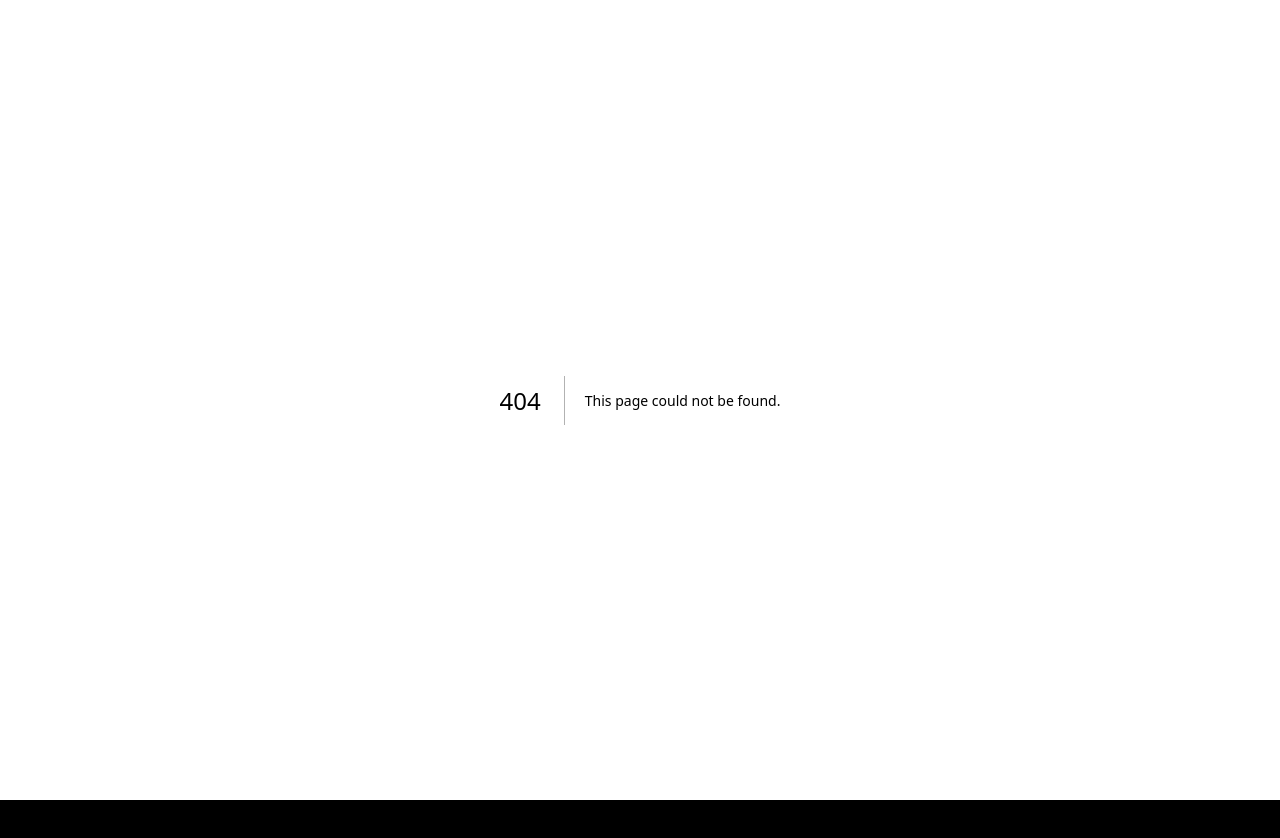
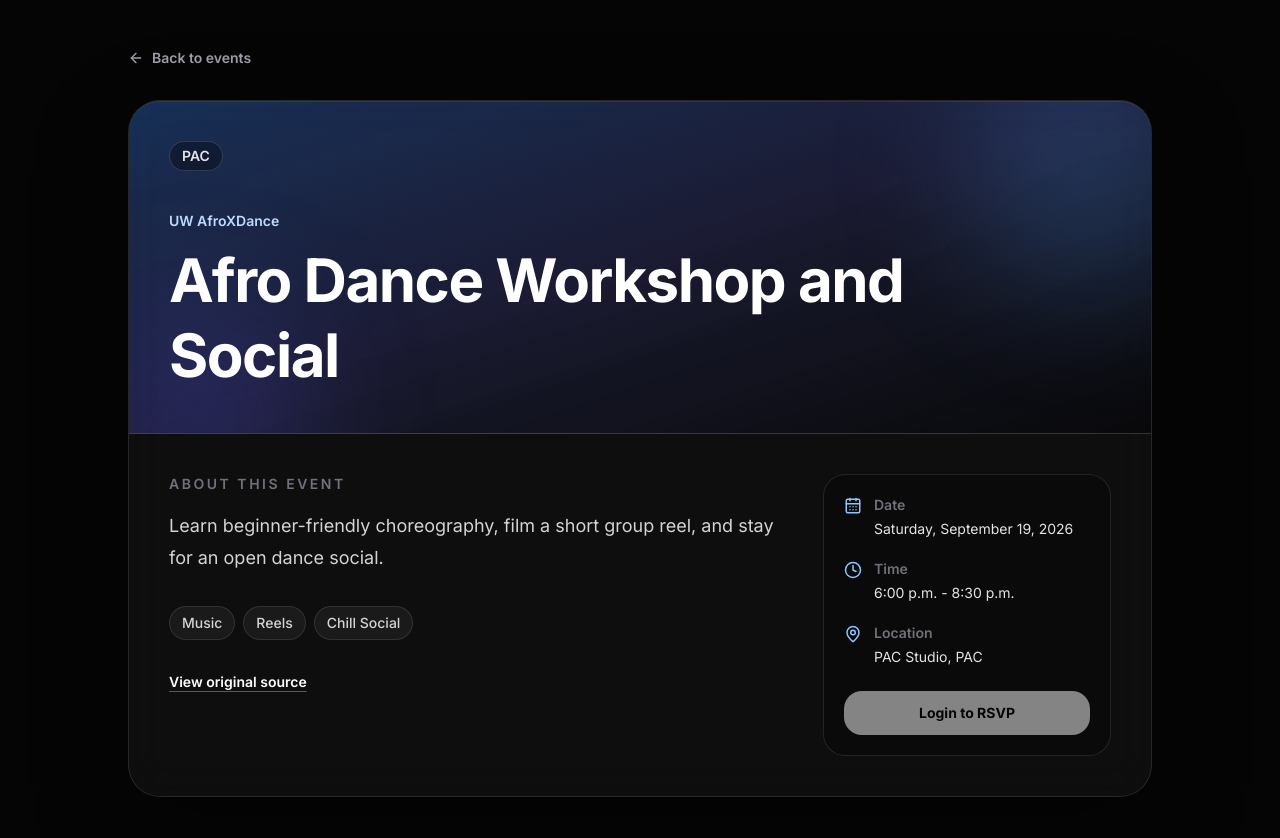
Before and after one commit to RyanM2604/Project-Hermes, a Next.js app: page /events/event-afroxdance-workshop in a window 1280 px wide. Before the commit this address had no page. Shown: the top 838 px of the page. Before the commit the page ends 800 px from the top, so only its background shows below. Built offline with nearby package versions, Linux system fonts and the light colour scheme.

Commit message:
feat: add event detail pages

```diff
--- /dev/null
+++ b/src/app/events/[id]/page.tsx
@@ -0,0 +1,181 @@
+import Link from "next/link";
+import { ArrowLeft, CalendarDays, Clock, MapPin } from "lucide-react";
+
+import { mockEvents } from "@/lib/events";
+import type { HermesEvent } from "@/types/event";
+
+const dateFormatter = new Intl.DateTimeFormat("en-CA", {
+  weekday: "long",
+  month: "long",
+  day: "numeric",
+  year: "numeric",
+  timeZone: "America/Toronto",
+});
+
+const timeFormatter = new Intl.DateTimeFormat("en-CA", {
+  hour: "numeric",
+  minute: "2-digit",
+  timeZone: "America/Toronto",
+});
+
+function formatTag(tag: HermesEvent["tags"][number]) {
+  return tag
+    .split("-")
+    .map((word) => word[0].toUpperCase() + word.slice(1))
+    .join(" ");
+}
+
+export function generateStaticParams() {
+  return mockEvents.map((event) => ({ id: event.id }));
+}
+
+export default async function EventDetailPage({
+  params,
+}: PageProps<"/events/[id]">) {
+  const { id } = await params;
+  const event = mockEvents.find((candidate) => candidate.id === id);
+
+  if (!event) {
+    return (
+      <main className="flex min-h-screen items-center justify-center bg-[#050505] px-5 text-white">
+        <div className="max-w-md text-center">
+          <p className="mb-3 text-sm font-semibold uppercase tracking-[0.2em] text-blue-300">
+            Event not found
+          </p>
+          <h1 className="text-3xl font-bold tracking-tight">
+            This event is no longer available.
+          </h1>
+          <Link
+            href="/events"
+            className="mt-8 inline-flex rounded-full border border-white/15 bg-white/10 px-5 py-3 text-sm font-semibold text-white"
+          >
+            Back to events
+          </Link>
+        </div>
+      </main>
+    );
+  }
+
+  const startTime = new Date(event.startTime);
+  const endTime = new Date(event.endTime);
+
+  return (
+    <main className="min-h-screen bg-[#050505] px-5 py-8 text-white sm:px-8 sm:py-12">
+      <div className="mx-auto max-w-5xl">
+        <Link
+          href="/events"
+          className="mb-8 inline-flex items-center gap-2 text-sm font-semibold text-zinc-400 transition hover:text-white"
+        >
+          <ArrowLeft size={16} />
+          Back to events
+        </Link>
+
+        <article className="overflow-hidden rounded-[2rem] border border-white/10 bg-white/[0.04] shadow-[inset_0_1px_0_rgba(255,255,255,0.08),0_30px_90px_rgba(0,0,0,0.35)] backdrop-blur-xl">
+          <div className="relative min-h-64 overflow-hidden border-b border-white/10 bg-gradient-to-br from-blue-500/30 via-indigo-500/15 to-zinc-950 p-6 sm:min-h-80 sm:p-10">
+            <div className="absolute -right-16 -top-16 h-64 w-64 rounded-full bg-blue-400/20 blur-3xl" />
+            <div className="absolute -bottom-24 -left-10 h-56 w-56 rounded-full bg-indigo-500/20 blur-3xl" />
+
+            <div className="relative flex h-full min-h-52 flex-col justify-between gap-10 sm:min-h-60">
+              <div className="flex flex-wrap items-center gap-2">
+                {event.isFreeFood && (
+                  <span className="rounded-full border border-orange-300/30 bg-orange-400/15 px-3 py-1 text-sm font-semibold text-orange-100">
+                    🍕 Free Food
+                  </span>
+                )}
+                <span className="rounded-full border border-white/15 bg-black/35 px-3 py-1 text-sm font-semibold text-zinc-200">
+                  {event.buildingCode}
+                </span>
+              </div>
+
+              <div>
+                <p className="mb-3 text-sm font-semibold text-blue-200">
+                  {event.clubName}
+                </p>
+                <h1 className="max-w-4xl text-4xl font-bold leading-tight tracking-tight sm:text-6xl">
+                  {event.title}
+                </h1>
+              </div>
+            </div>
+          </div>
+
+          <div className="grid gap-10 p-6 sm:p-10 lg:grid-cols-[1fr_18rem]">
+            <div>
+              <h2 className="text-sm font-semibold uppercase tracking-[0.18em] text-zinc-500">
+                About this event
+              </h2>
+              <p className="mt-4 max-w-3xl text-lg leading-8 text-zinc-300">
+                {event.description}
+              </p>
+
+              <div className="mt-8 flex flex-wrap gap-2">
+                {event.tags.map((tag) => (
+                  <span
+                    key={tag}
+                    className="rounded-full border border-white/10 bg-white/[0.05] px-3 py-1.5 text-sm font-medium text-zinc-300"
+                  >
+                    {formatTag(tag)}
+                  </span>
+                ))}
+              </div>
+
+              <a
+                href={event.sourceUrl}
+                target="_blank"
+                rel="noreferrer"
+                className="mt-8 inline-flex text-sm font-semibold text-white underline decoration-white/30 underline-offset-4 transition hover:decoration-white"
+              >
+                View original source
+              </a>
+            </div>
+
+            <aside className="h-fit rounded-3xl border border-white/10 bg-black/25 p-5">
+              <dl className="grid gap-5 text-sm">
+                <div className="flex gap-3">
+                  <CalendarDays className="mt-0.5 shrink-0 text-blue-300" size={18} />
+                  <div>
+                    <dt className="font-semibold text-zinc-500">Date</dt>
+                    <dd className="mt-1 text-zinc-200">
+                      {dateFormatter.format(startTime)}
+                    </dd>
+                  </div>
+                </div>
+                <div className="flex gap-3">
+                  <Clock className="mt-0.5 shrink-0 text-blue-300" size={18} />
+                  <div>
+                    <dt className="font-semibold text-zinc-500">Time</dt>
+                    <dd className="mt-1 text-zinc-200">
+                      <time dateTime={event.startTime}>
+                        {timeFormatter.format(startTime)}
+                      </time>
+                      {" - "}
+                      <time dateTime={event.endTime}>
+                        {timeFormatter.format(endTime)}
+                      </time>
+                    </dd>
+                  </div>
+                </div>
+                <div className="flex gap-3">
+                  <MapPin className="mt-0.5 shrink-0 text-blue-300" size={18} />
+                  <div>
+                    <dt className="font-semibold text-zinc-500">Location</dt>
+                    <dd className="mt-1 text-zinc-200">
+                      {event.locationName}, {event.buildingCode}
+                    </dd>
+                  </div>
+                </div>
+              </dl>
+
+              <button
+                type="button"
+                disabled
+                className="mt-6 w-full cursor-not-allowed rounded-2xl bg-white px-4 py-3 text-sm font-bold text-black opacity-50"
+              >
+                Login to RSVP
+              </button>
+            </aside>
+          </div>
+        </article>
+      </div>
+    </main>
+  );
+}
--- a/src/components/events/EventCard.tsx
+++ b/src/components/events/EventCard.tsx
@@ -1,3 +1,5 @@
+import Link from "next/link";
+
 import type { HermesEvent } from "@/types/event";
 
 interface EventCardProps {
@@ -23,7 +25,11 @@ function formatTag(tag: HermesEvent["tags"][number]) {
 export function EventCard({ event }: EventCardProps) {
   return (
     <article className="group overflow-hidden rounded-3xl border border-white/10 bg-white/[0.04] shadow-[inset_0_1px_0_rgba(255,255,255,0.08),0_24px_70px_rgba(0,0,0,0.28)] backdrop-blur-xl transition duration-300 hover:-translate-y-1 hover:border-white/20 hover:bg-white/[0.06]">
-      <div className="relative flex aspect-[16/9] items-end overflow-hidden border-b border-white/10 bg-gradient-to-br from-blue-500/30 via-indigo-500/15 to-zinc-950 p-5">
+      <Link
+        href={`/events/${event.id}`}
+        aria-label={`View ${event.title}`}
+        className="relative flex aspect-[16/9] items-end overflow-hidden border-b border-white/10 bg-gradient-to-br from-blue-500/30 via-indigo-500/15 to-zinc-950 p-5"
+      >
         <div className="absolute -right-10 -top-12 h-40 w-40 rounded-full bg-blue-400/20 blur-3xl" />
         <div className="absolute -bottom-16 -left-8 h-36 w-36 rounded-full bg-indigo-500/20 blur-3xl" />
 
@@ -37,15 +43,20 @@ export function EventCard({ event }: EventCardProps) {
             </span>
           )}
         </div>
-      </div>
+      </Link>
 
       <div className="flex flex-col gap-5 p-5 sm:p-6">
         <div>
           <p className="mb-2 text-sm font-medium text-blue-300">
             {event.clubName}
           </p>
-          <h2 className="text-2xl font-bold leading-tight tracking-tight text-white sm:text-3xl">
-            {event.title}
+          <h2>
+            <Link
+              href={`/events/${event.id}`}
+              className="text-2xl font-bold leading-tight tracking-tight text-white transition-colors hover:text-blue-200 sm:text-3xl"
+            >
+              {event.title}
+            </Link>
           </h2>
         </div>
 
--- a/src/components/feed/StartingSoonCarousel.tsx
+++ b/src/components/feed/StartingSoonCarousel.tsx
@@ -1,3 +1,5 @@
+import Link from "next/link";
+
 import type { HermesEvent } from "@/types/event";
 
 interface StartingSoonCarouselProps {
@@ -32,11 +34,9 @@ export function StartingSoonCarousel({ events }: StartingSoonCarouselProps) {
 
       <div className="no-scrollbar -mx-5 flex snap-x snap-mandatory gap-4 overflow-x-auto px-5 pb-3 sm:-mx-8 sm:px-8 lg:mx-0 lg:px-0">
         {events.map((event) => (
-          <a
+          <Link
             key={event.id}
-            href={event.sourceUrl}
-            target="_blank"
-            rel="noreferrer"
+            href={`/events/${event.id}`}
             className="group relative min-h-44 w-[82vw] max-w-sm shrink-0 snap-start overflow-hidden rounded-3xl border border-white/10 bg-gradient-to-br from-blue-500/25 via-white/[0.05] to-zinc-950 p-5 shadow-[inset_0_1px_0_rgba(255,255,255,0.1),0_20px_60px_rgba(0,0,0,0.25)] backdrop-blur-xl transition hover:-translate-y-1 hover:border-white/20 sm:w-80"
           >
             <div className="absolute -right-12 -top-12 h-36 w-36 rounded-full bg-blue-400/20 blur-3xl" />
@@ -64,7 +64,7 @@ export function StartingSoonCarousel({ events }: StartingSoonCarouselProps) {
                 </p>
               </div>
             </div>
-          </a>
+          </Link>
         ))}
       </div>
     </section>
```
